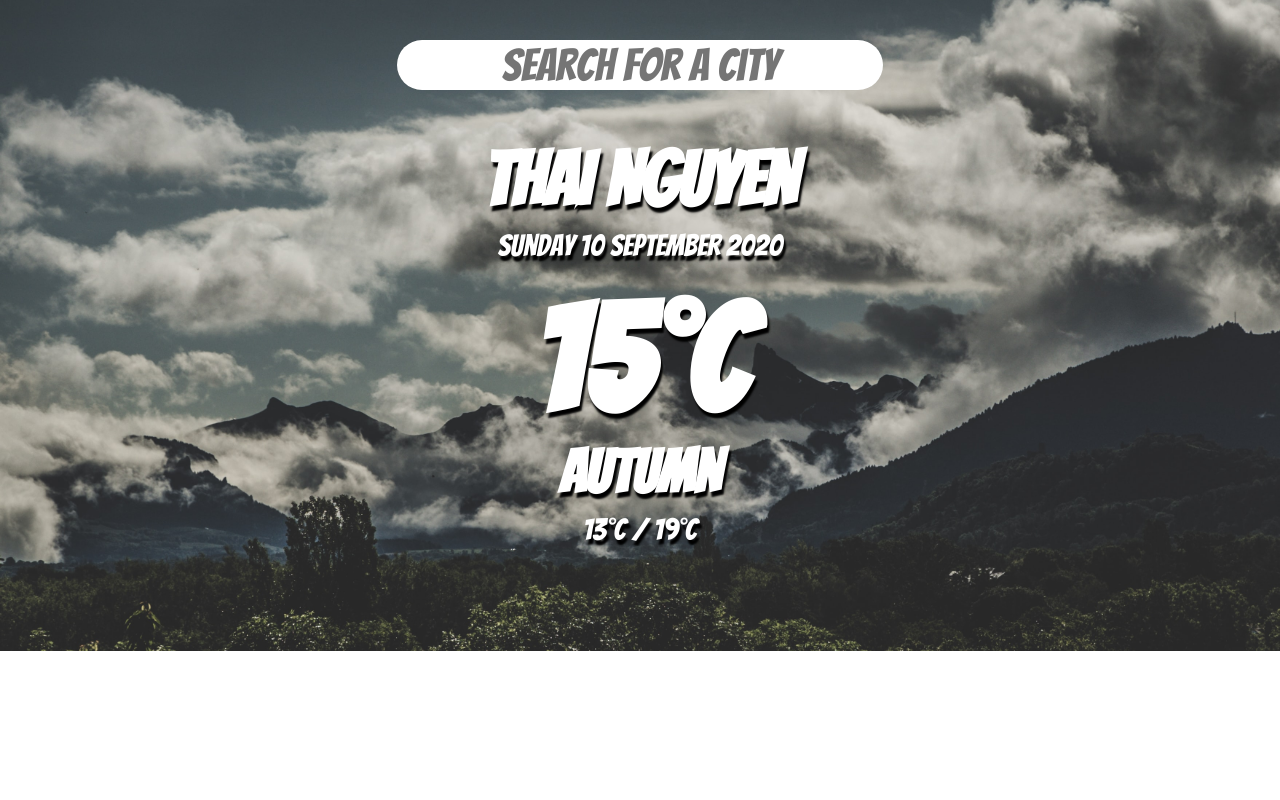
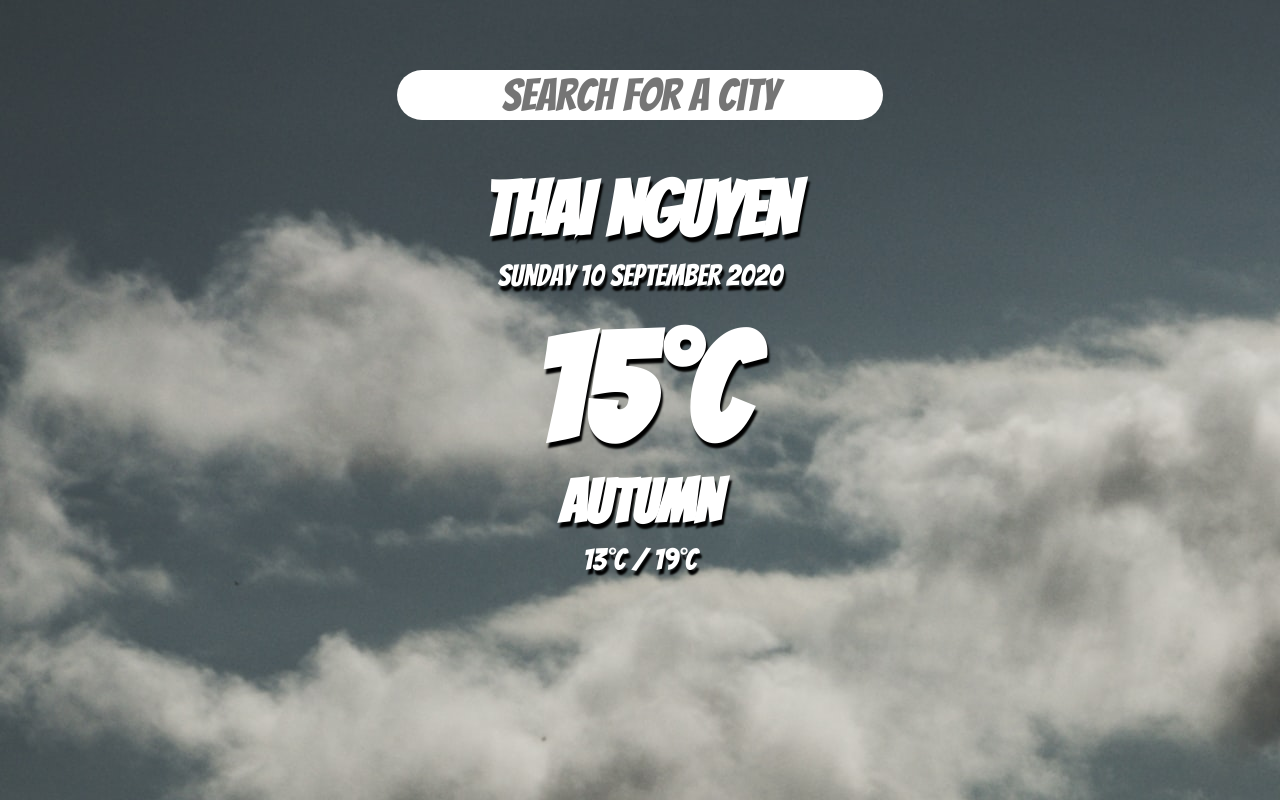
Before and after one commit to leanhtuandev/weather, a PHP site: page / in a window 1280 px wide. Run offline with PHP 8.4, Linux system fonts and the light colour scheme.

Commit message:
Update style.css

```diff
--- a/css/style.css
+++ b/css/style.css
@@ -8,13 +8,13 @@ body {
     animation: fadeIn 3s;
     font-family: 'Bangers';
     background-image: url('../img/christophe-ZGQsHzU5Sls-unsplash.jpg');
-    background-repeat: no-repeat;
-    background-size: cover;
+    background-repeat: repeat;
+    background-size: auto;
 }
 
 .app-weather {
-    width: 800px;
-    margin: 0 auto;
+    max-width: 800px;
+    margin: auto;
     text-align: center;
 }
 
@@ -26,8 +26,8 @@ input:focus {
 }
 
 .search-box {
-    margin-top: 40px;
-    min-width: 100px;
+    margin-top: 70px;
+    width: auto;
     height: 50px;
     border-radius: 35px;
     border: 0;
```
